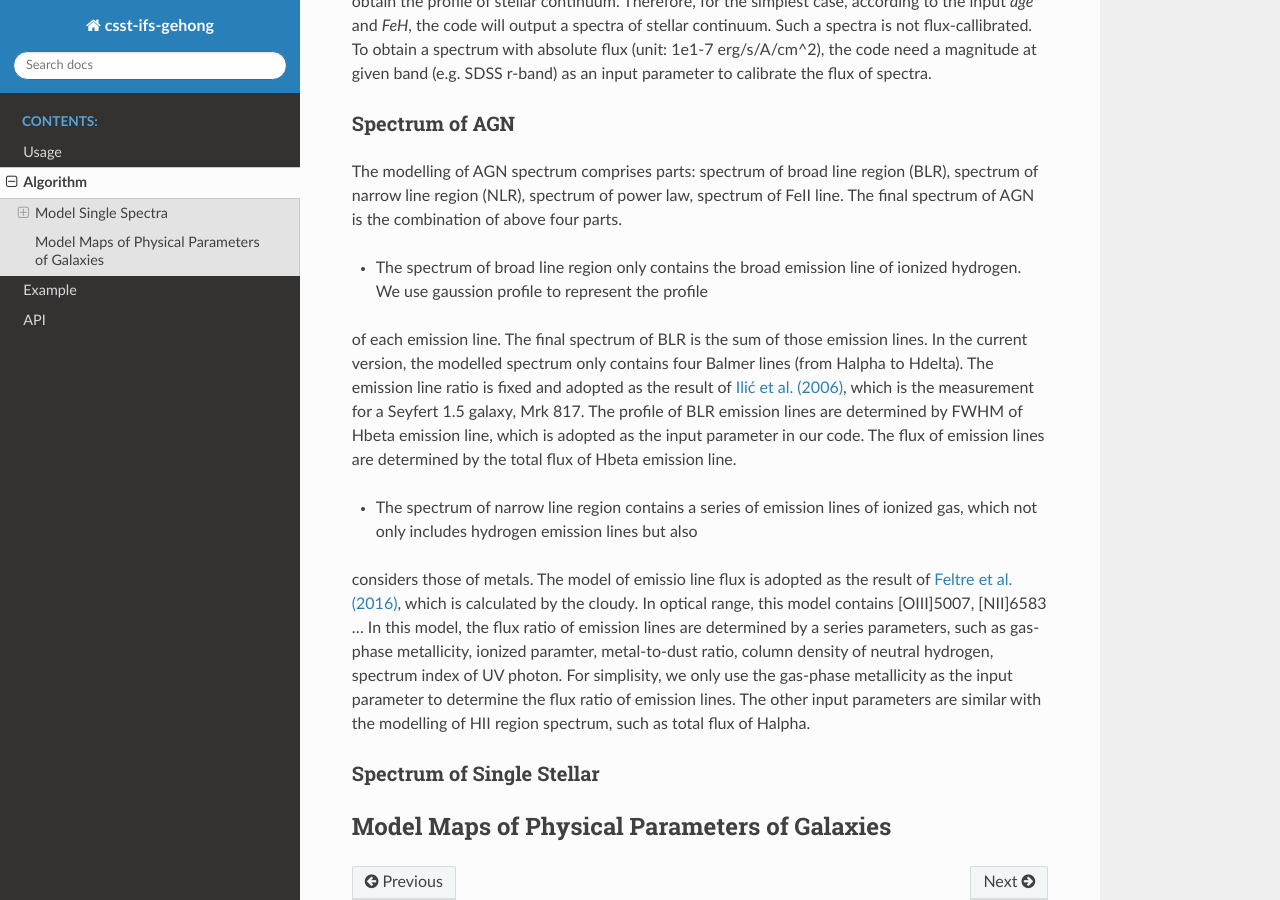
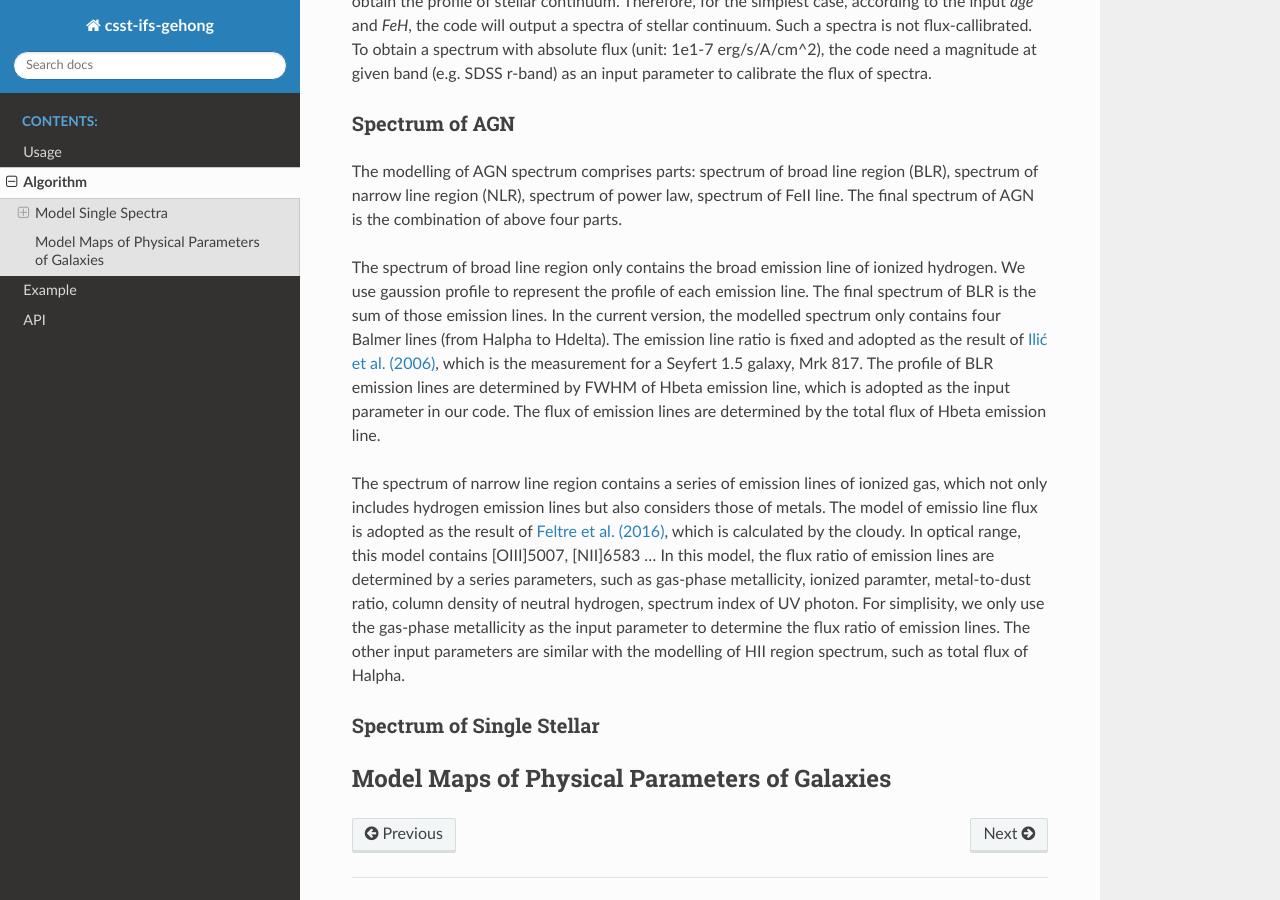
Before and after one commit to fengshuai0210/csst-ifs-gehong, a Sphinx documentation site: the page built from docs/source/algorithm.rst, in a window 1280 px wide and 900 px high, scrolled down 374 px. Built offline with Sphinx 7.4.7 and the Read the Docs theme 2.0.0, drawn with Linux system fonts in a browser that asks for light colours.

```diff
--- a/docs/source/algorithm.rst
+++ b/docs/source/algorithm.rst
@@ -22,14 +22,14 @@ Spectrum of AGN
 The modelling of AGN spectrum comprises parts: spectrum of broad line region (BLR), spectrum of narrow line region (NLR), spectrum of
 power law, spectrum of FeII line. The final spectrum of AGN is the combination of above four parts.
 
-* The spectrum of broad line region only contains the broad emission line of ionized hydrogen. We use gaussion profile to represent the profile
+The spectrum of broad line region only contains the broad emission line of ionized hydrogen. We use gaussion profile to represent the profile
 of each emission line. The final spectrum of BLR is the sum of those emission lines. In the current version, the modelled spectrum only contains
 four Balmer lines (from Halpha to Hdelta). The emission line ratio is fixed and adopted as the result of
 `Ilić et al. (2006) <https://ui.adsabs.harvard.edu/abs/2006MNRAS.371.1610I/abstract>`_, which is the measurement for a Seyfert 1.5 galaxy, Mrk 817.
 The profile of BLR emission lines are determined by FWHM of Hbeta emission line, which is adopted as the input parameter in our code. The flux of
 emission lines are determined by the total flux of Hbeta emission line.
 
-* The spectrum of narrow line region contains a series of emission lines of ionized gas, which not only includes hydrogen emission lines but also
+The spectrum of narrow line region contains a series of emission lines of ionized gas, which not only includes hydrogen emission lines but also
 considers those of metals. The model of emissio line flux is adopted as the result of
 `Feltre et al. (2016) <https://ui.adsabs.harvard.edu/abs/2016MNRAS.456.3354F/abstract>`_, which is calculated by the cloudy. In optical range, this
 model contains [OIII]5007, [NII]6583 ... In this model, the flux ratio of emission lines are determined by a series parameters, such as gas-phase metallicity,
```
